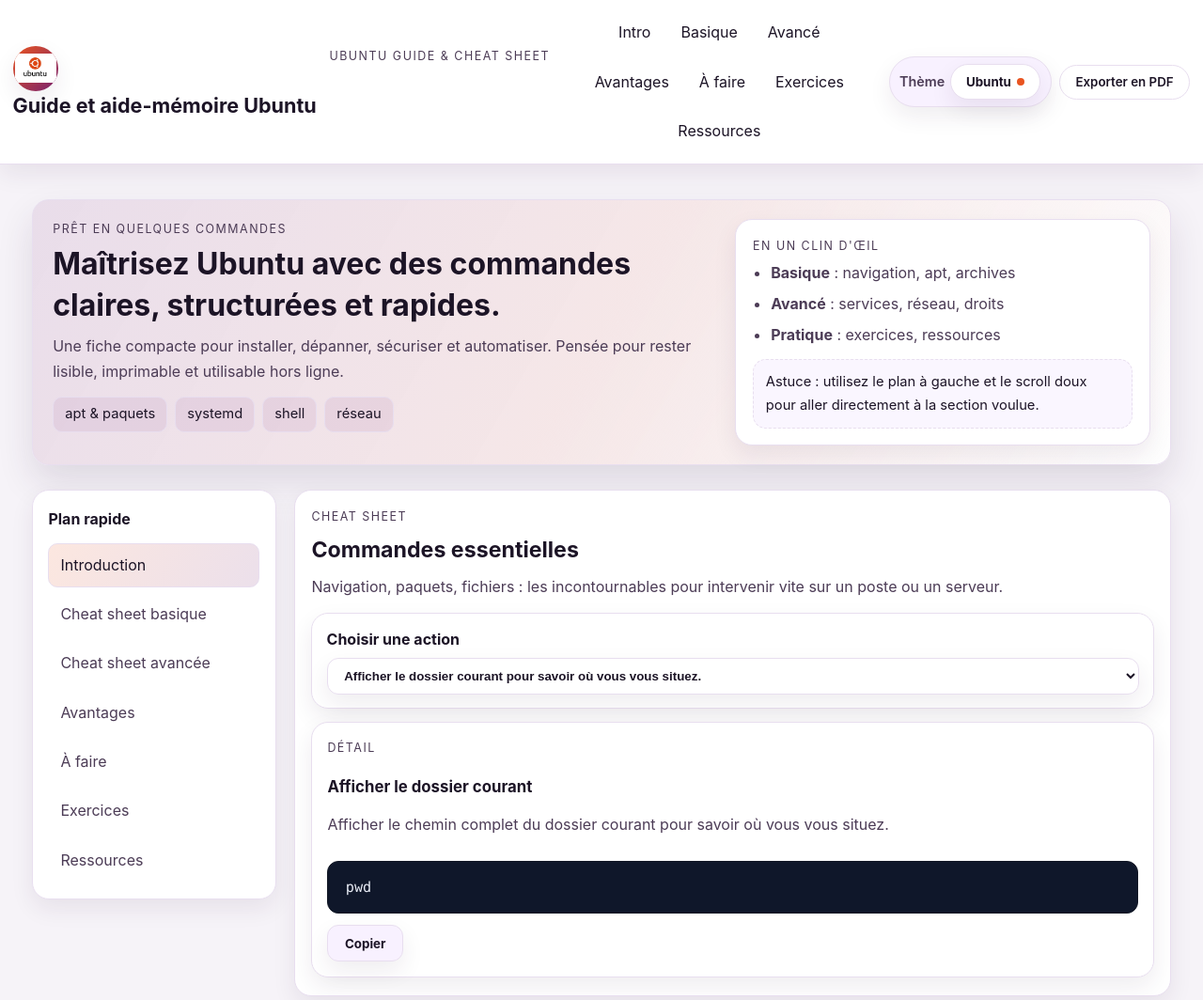
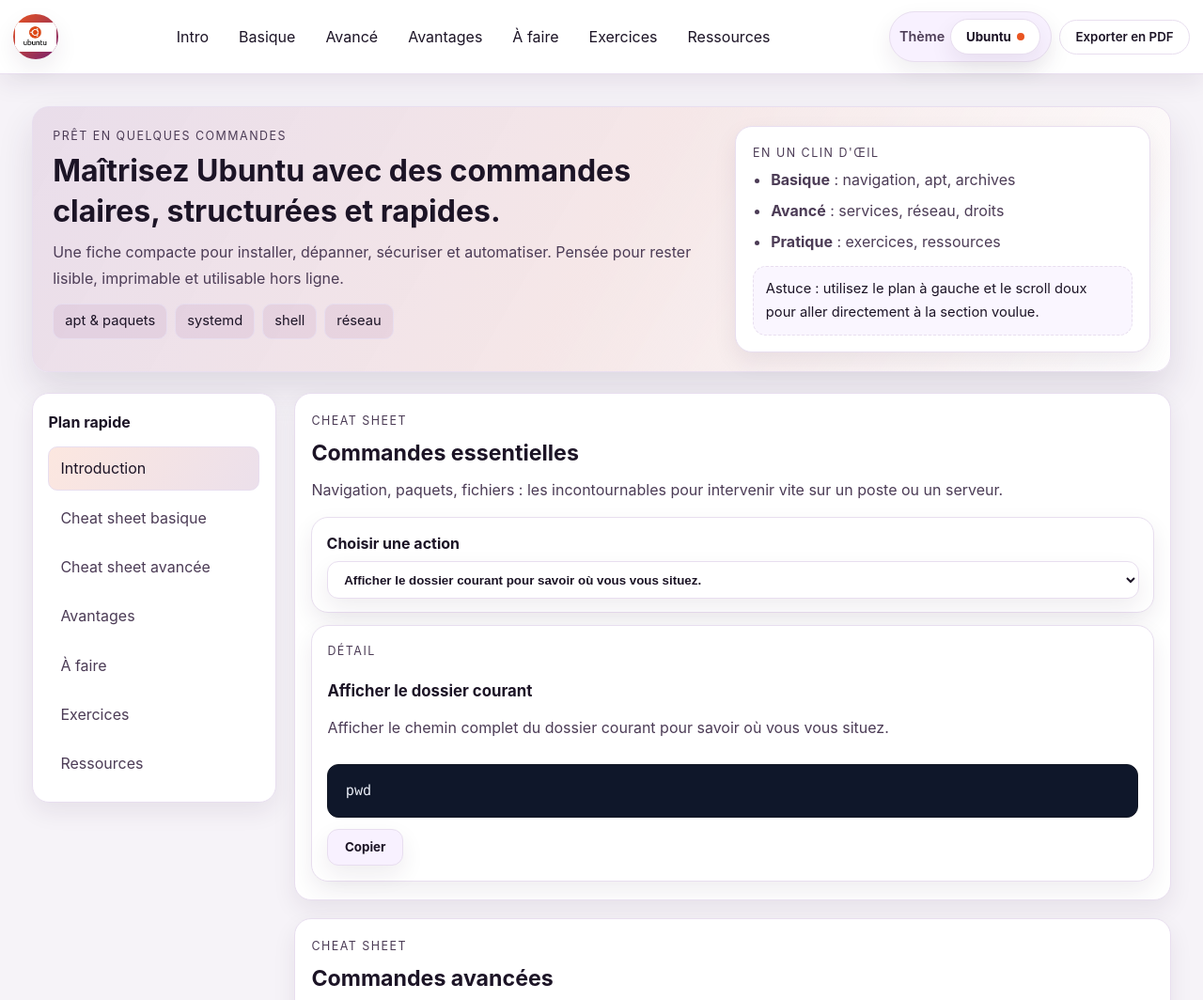
Before and after one commit to cybervalcin/Ubuntu, a website: page index.html in a window 1280 px wide. Shown: the top 1064 px of the page at 94% size. Drawn offline with Linux system fonts and the light colour scheme.

Commit message:
Suppression des textes “Ubuntu Guide & Cheat Sheet / Guide et aide-mémoire Ubuntu” dans le header (brand limité au logo).

```diff
--- a/index.html
+++ b/index.html
@@ -25,8 +25,6 @@
             <div class="site-logo">
                 <img src="ubuntu-logo.jpg" alt="Logo Ubuntu" class="site-logo-img">
             </div>
-            <p class="eyebrow brand-eyebrow">Ubuntu Guide &amp; Cheat Sheet</p>
-            <h1 class="brand-title">Guide et aide-m&#233;moire Ubuntu</h1>
         </div>
         <nav class="main-nav" aria-label="Navigation principale">
             <a href="#intro">Intro</a>
--- a/ubuntu-guide.css
+++ b/ubuntu-guide.css
@@ -150,14 +150,15 @@
 }
 
 .brand {
-    display: grid;
-    grid-template-columns: auto 1fr;
-    grid-template-areas:
-        "logo eyebrow"
-        "logo title";
-    column-gap: 0.85rem;
-    row-gap: 0.2rem;
-    }
+    display: flex;
+    align-items: center;
+    gap: 0.85rem;
+}
+
+.brand-eyebrow,
+.brand-title {
+    display: none;
+}
 
 .site-logo {
     width: 48px;
@@ -281,7 +282,7 @@
     display: grid;
     grid-template-columns: 1.6fr 1fr;
     gap: 1.25rem;
-    margin: 1.4rem 0 1.6rem;
+    margin: 1.2rem 0 1.4rem;
     padding: 1.25rem 1.35rem;
     border-radius: var(--radius-lg);
     background: var(--hero-bg);
@@ -764,10 +765,11 @@
     margin-top: 2rem;
     text-align: center;
     color: var(--muted);
-    padding: 1rem 0.75rem;
+    padding: 0.85rem 0.75rem;
     font-size: 0.95rem;
-    background: rgba(0, 0, 0, 0.02);
+    background: var(--surface);
     border-top: 1px solid var(--line);
+    box-shadow: var(--shadow-soft);
 }
 
 @media (max-width: 1080px) {
```
